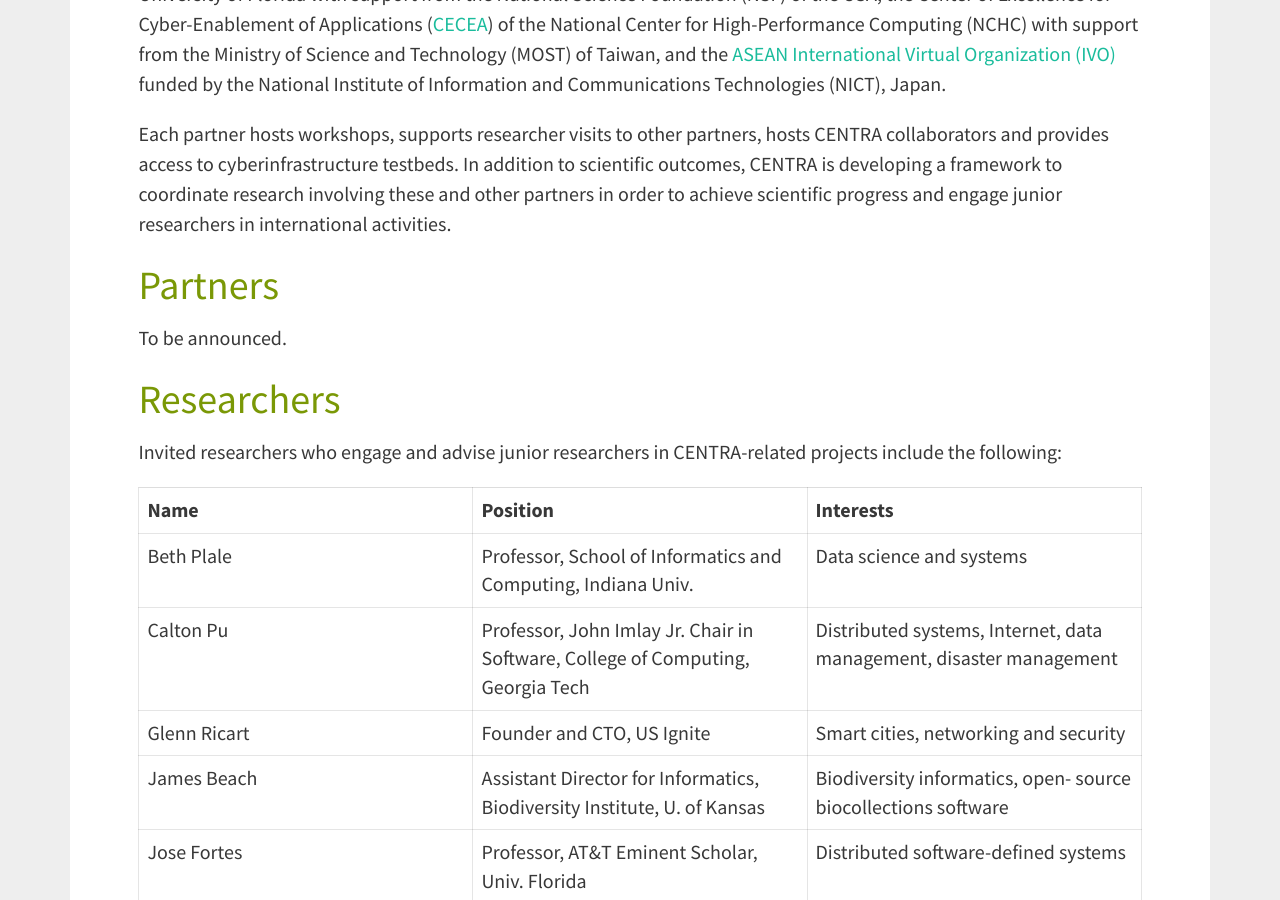
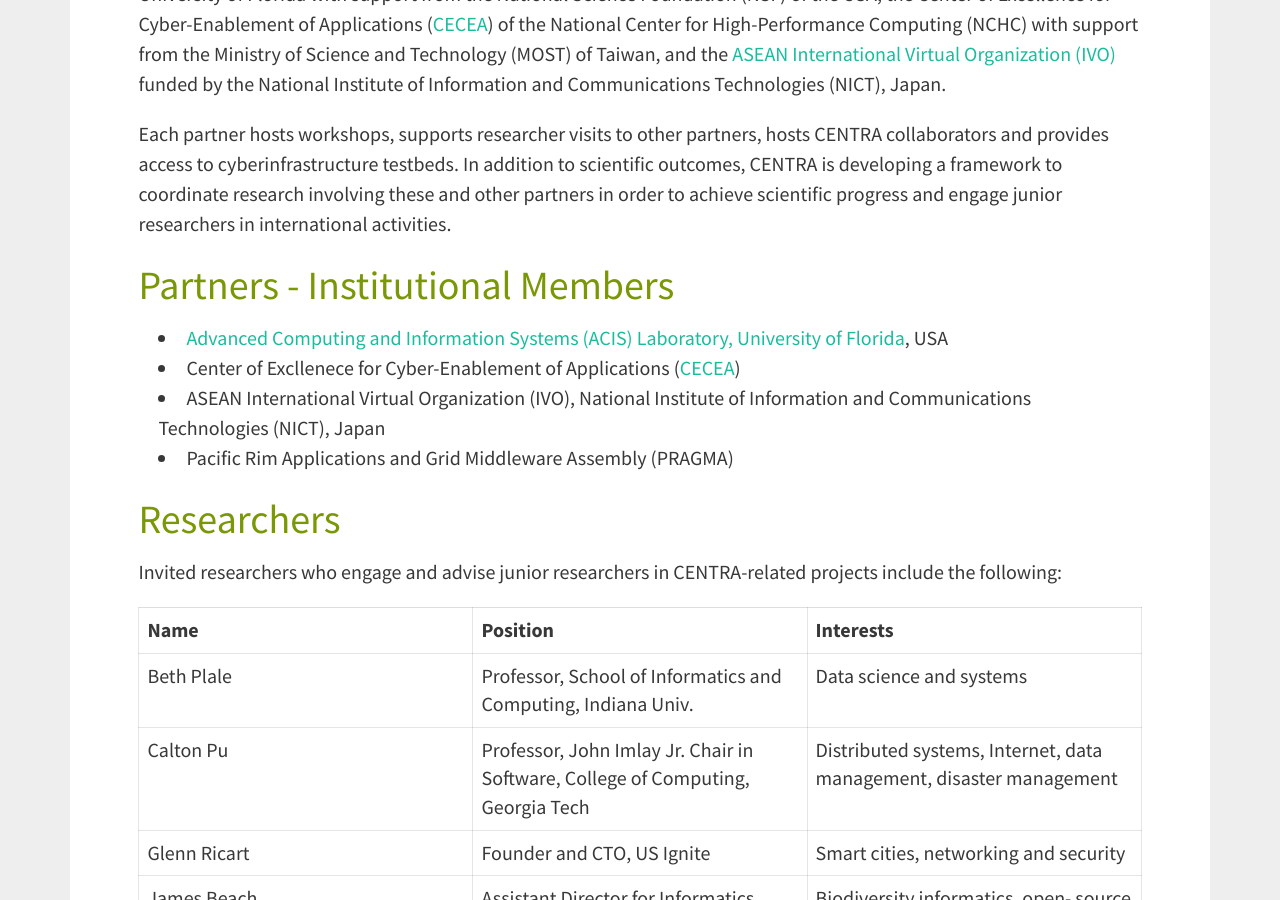
Before and after one commit to hmchou56/centra8, a Jekyll site: the page built from members.md, in a window 1280 px wide and 900 px high, scrolled down 492 px. Built offline with Jekyll 4.4.1, drawn with Linux system fonts in a browser that asks for light colours; nearby versions of some CDN libraries.

Commit message:
Edited Partners

```diff
--- a/members.md
+++ b/members.md
@@ -8,13 +8,16 @@
 
 # Founding Members
 
-The founding members of CENTRA are the [Advanced Computing and Information Systems (ACIS) Laboratory](https://www.acis.ufl.edu/node) of the University of Florida with support from the National Science Foundation (NSF) of the USA, the Center of Excellence for Cyber-Enablement of Applications (<a href="http://cecea.nchc.org.tw/">CECEA</A>) of the National Center for High-Performance Computing (NCHC) with support from the Ministry of Science and Technology (MOST) of Taiwan, and the [ASEAN International Virtual Organization (IVO)](https://www.nict.go.jp/en/asean_ivo/about_asean_ivo.html) funded by the National Institute of Information and Communications Technologies (NICT), Japan.
+The founding members of CENTRA are the [Advanced Computing and Information Systems (ACIS) Laboratory](https://www.acis.ufl.edu/node) of the University of Florida with support from the National Science Foundation (NSF) of the USA, the Center of Excellence for Cyber-Enablement of Applications (<a href="http://www.cecea.tw/e_index.php" target="_blank">CECEA</A>) of the National Center for High-Performance Computing (NCHC) with support from the Ministry of Science and Technology (MOST) of Taiwan, and the [ASEAN International Virtual Organization (IVO)](https://www.nict.go.jp/en/asean_ivo/about_asean_ivo.html) funded by the National Institute of Information and Communications Technologies (NICT), Japan.
 
 Each partner hosts workshops, supports researcher visits to other partners, hosts CENTRA collaborators and provides access to cyberinfrastructure testbeds. In addition to scientific outcomes, CENTRA is developing a framework to coordinate research involving these and other partners in order to achieve scientific progress and engage junior researchers in international activities.
 
-# Partners
+# Partners - Institutional Members
 
-To be announced.
+*  [Advanced Computing and Information Systems (ACIS) Laboratory, University of Florida](http://www.acis.ufl.edu/), USA
+*  Center of Excllenece for Cyber-Enablement of Applications (<a href="http://www.cecea.tw/e_index.php" target="_blank">CECEA</A>)
+*  ASEAN International Virtual Organization (IVO), National Institute of Information and Communications Technologies (NICT), Japan
+*  Pacific Rim Applications and Grid Middleware Assembly (PRAGMA)
 
 # Researchers
 
```
